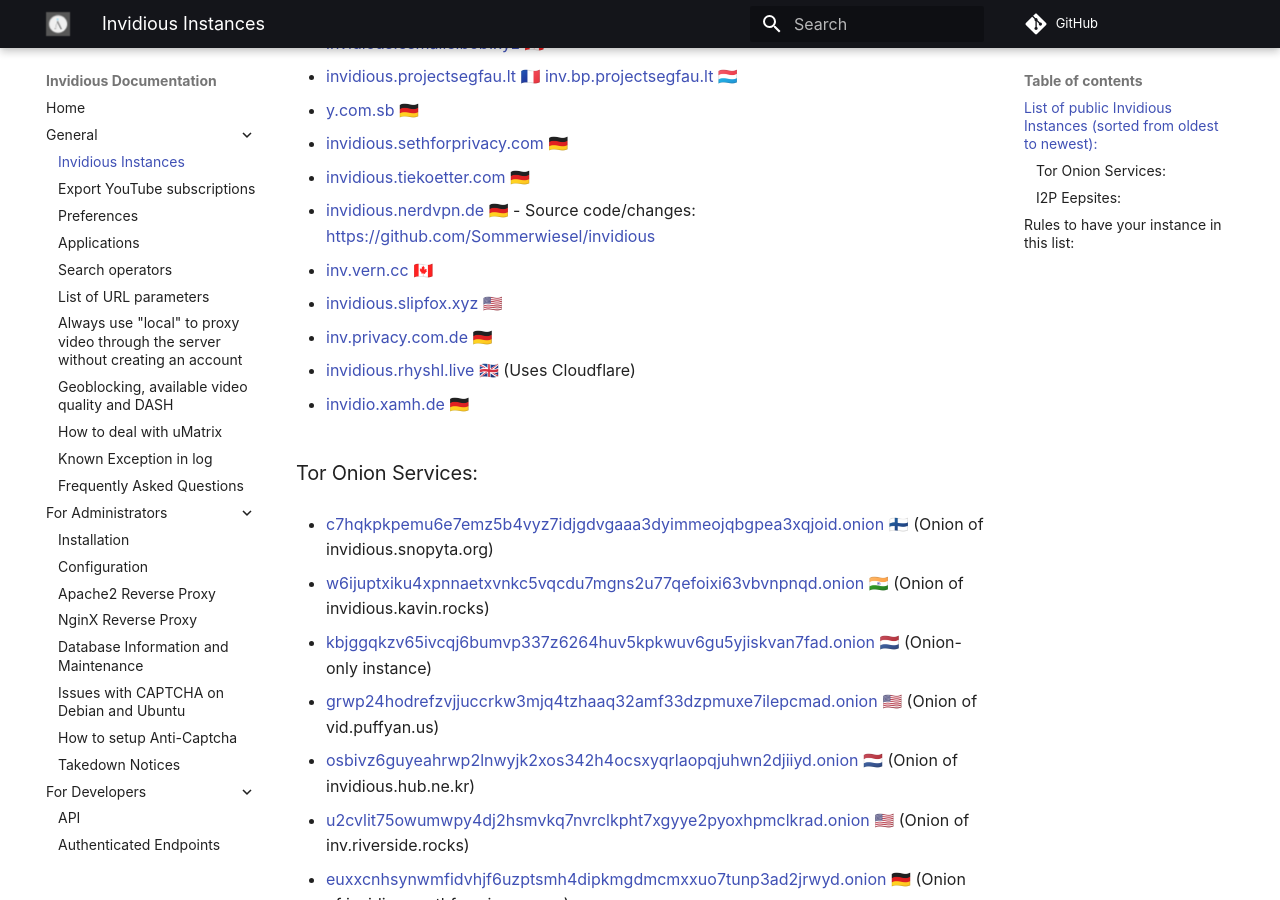
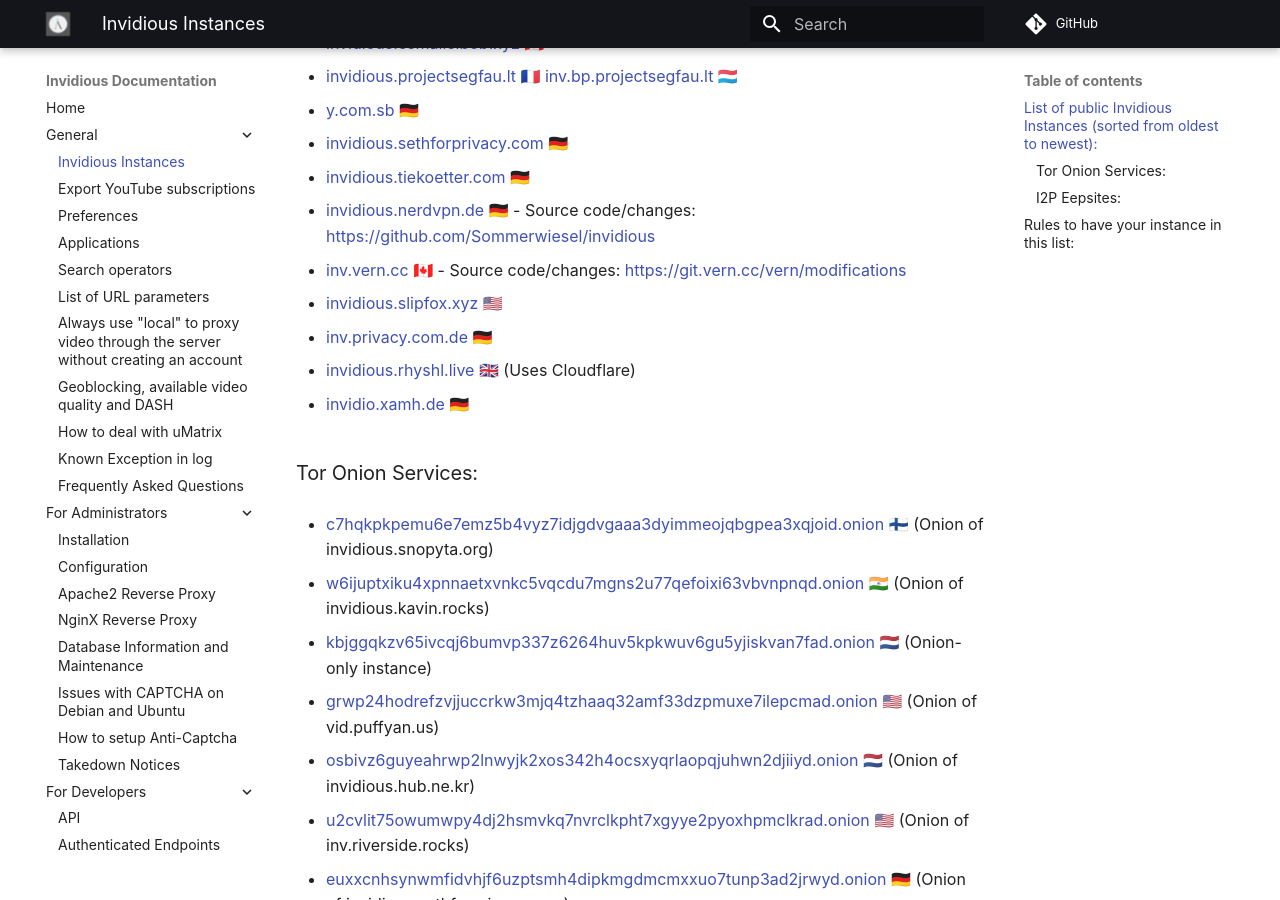
Before and after one commit to iv-org/documentation, an MkDocs documentation site: the page built from docs/instances.md, in a window 1280 px wide and 900 px high, scrolled down 777 px. Built offline with MkDocs 1.6.1 and Material for MkDocs 9.7.7, drawn with Linux system fonts in a browser that asks for light colours; comment, search, counter and statistics services are not loaded.

Commit message:
Add ~vern source code changes link

```diff
--- a/docs/instances.md
+++ b/docs/instances.md
@@ -38,7 +38,7 @@
 
 * [invidious.nerdvpn.de](https://invidious.nerdvpn.de) 🇩🇪 - Source code/changes: https://github.com/Sommerwiesel/invidious
 
-* [inv.vern.cc](https://inv.vern.cc) 🇨🇦
+* [inv.vern.cc](https://inv.vern.cc) 🇨🇦 - Source code/changes: https://git.vern.cc/vern/modifications
 
 * [invidious.slipfox.xyz](https://invidious.slipfox.xyz) 🇺🇸
 
```
